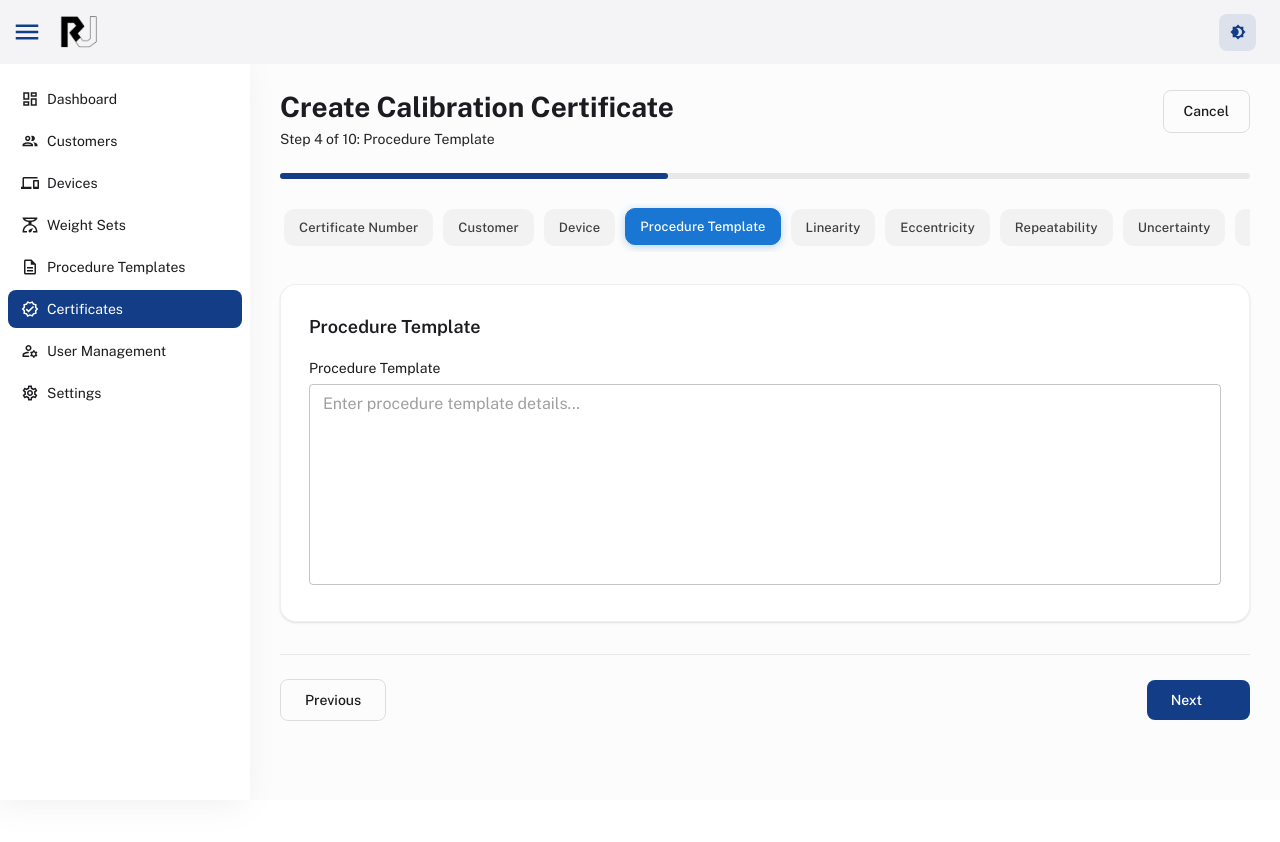
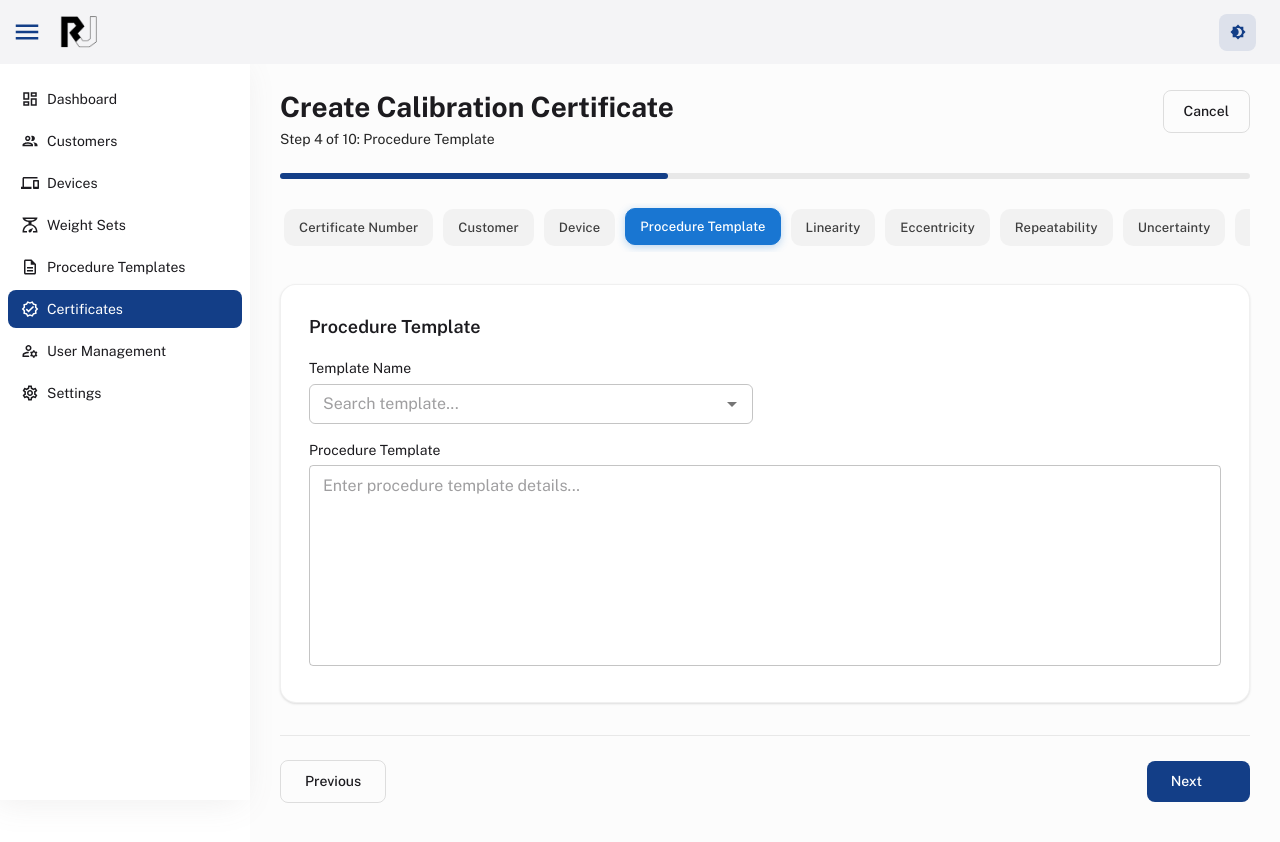
Before and after one commit to dhavalinventam/RJ-Technologies-Calibration-Certificate-Penal, a React (Vite) app: page /certificates/create in a window 1280 px wide. Both pictures are taken after a click on the element "Procedure Template". Shown: the top 842 px of the page. Before the commit the page ends 800 px from the top, so only its background shows below. Built offline with nearby package versions, Linux system fonts and the light colour scheme; some icons are missing.

Commit message:
Procedure Template dynamic data get

```diff
--- a/src/pages/protected/certificates/CreateCertificate.jsx
+++ b/src/pages/protected/certificates/CreateCertificate.jsx
@@ -1,4 +1,4 @@
-import { useCallback, useMemo, useRef, useState } from 'react'
+import { useCallback, useEffect, useMemo, useRef, useState } from 'react'
 import {
   Box,
   Typography,
@@ -50,6 +50,24 @@ const deviceNameOptions = [
   'Precision Balance PB220'
 ]
 
+const defaultProcedureTemplates = [
+  {
+    id: '1',
+    templateName: 'stadard instruction template 2',
+    templateText: 'instruction two',
+    createdAt: '14/10/2025',
+    updatedAt: '14/10/2025, 17:53:22'
+  },
+  {
+    id: '2',
+    templateName: 'Standard SOP V1.1',
+    templateText:
+      'The device referenced in this document has been metrologically tested in accordance with RJ Technologies Work Instruction. This device was tested in accordance...',
+    createdAt: '14/10/2025',
+    updatedAt: '14/10/2025, 17:53:22'
+  }
+]
+
 const CreateCertificate = () => {
   const theme = useTheme()
   const isMobile = useMediaQuery(theme.breakpoints.down('md'))
@@ -69,6 +87,27 @@ const CreateCertificate = () => {
   const [certificateNo, setCertificateNo] = useState('RJ-2511-018')
   const [selectedDeviceName, setSelectedDeviceName] = useState(null)
   const [deviceNameInputValue, setDeviceNameInputValue] = useState('')
+  const [procedureTemplateOptions, setProcedureTemplateOptions] = useState(defaultProcedureTemplates)
+  const [selectedTemplateName, setSelectedTemplateName] = useState(null)
+  const [templateNameInputValue, setTemplateNameInputValue] = useState('')
+  useEffect(() => {
+    try {
+      const storedTemplates = localStorage.getItem('procedureTemplates')
+      if (storedTemplates) {
+        const parsed = JSON.parse(storedTemplates)
+        if (Array.isArray(parsed) && parsed.length > 0) {
+          setProcedureTemplateOptions(parsed)
+        } else {
+          setProcedureTemplateOptions(defaultProcedureTemplates)
+        }
+      } else {
+        setProcedureTemplateOptions(defaultProcedureTemplates)
+      }
+    } catch (error) {
+      console.error('Failed to load procedure templates:', error)
+      setProcedureTemplateOptions(defaultProcedureTemplates)
+    }
+  }, [])
   const [calibrationDetails, setCalibrationDetails] = useState({
     asFoundCalibrationDate: '',
     asLeftCalibrationDate: '',
@@ -1638,6 +1677,45 @@ const CreateCertificate = () => {
                     Procedure Template
                   </Typography>
                 </Box>
+
+                <div className='row'>
+                  <div className='col-12 col-md-6'>
+                    <Typography variant='body2' sx={{ mb: 0.7 }} component='label' className='cc_label'>
+                      Template Name
+                    </Typography>
+                    <Autocomplete
+                      options={procedureTemplateOptions}
+                      value={selectedTemplateName}
+                      onChange={(_, newValue) => {
+                        setSelectedTemplateName(newValue)
+                        if (newValue) {
+                          setProcedureTemplate(newValue.templateText || '')
+                          setTemplateNameInputValue(newValue.templateName || '')
+                        } else if (!newValue) {
+                          setProcedureTemplate('')
+                          setTemplateNameInputValue('')
+                        }
+                      }}
+                      inputValue={templateNameInputValue}
+                      onInputChange={(_, newInputValue) => setTemplateNameInputValue(newInputValue)}
+                      getOptionLabel={option => option?.templateName || ''}
+                      isOptionEqualToValue={(option, value) => option?.id === value?.id}
+                      renderInput={params => (
+                        <TextField
+                          {...params}
+                          placeholder='Search template...'
+                          size='small'
+                          InputProps={{
+                            ...params.InputProps,
+                            sx: {
+                              borderRadius: 1.5
+                            }
+                          }}
+                        />
+                      )}
+                    />
+                  </div>
+                </div>
 
                 <div className='row'>
                   <div className='col-12'>
```
